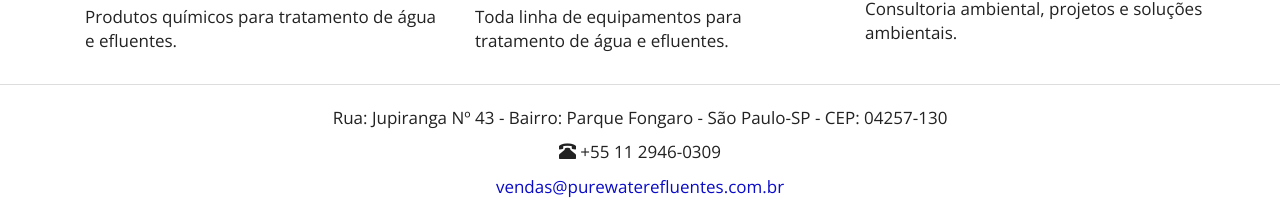
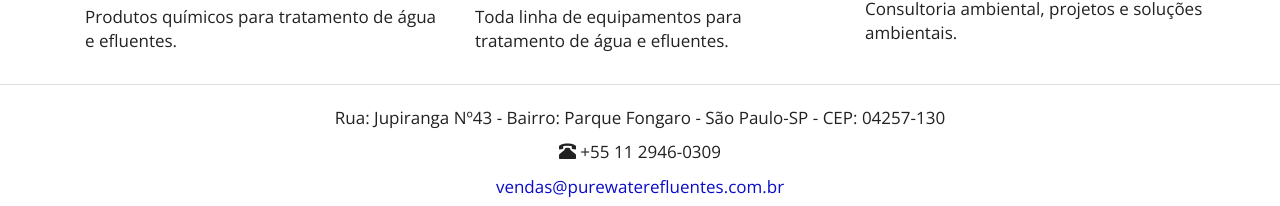
Before and after one commit to purewaterefluentes/purewaterefluentes.github.io, a Jekyll site: the page built from index.html, in a window 1280 px wide and 979 px high. Shown: the part 770-976 px from the top of the window. Built offline with Jekyll 4.4.1, drawn with Linux system fonts in a browser that asks for light colours; nearby versions of some CDN libraries; library files that are not in the unit come from our copies.

Commit message:
Update footer.html

```diff
--- a/_includes/purewater/footer.html
+++ b/_includes/purewater/footer.html
@@ -3,7 +3,7 @@
   <div class="container">
       <div class="row">
         <div class="col-lg-12">
-          <p class="text-center">Rua: Jupiranga Nº 43 - Bairro: Parque Fongaro - São Paulo-SP - CEP: 04257-130</p>
+          <p class="text-center">Rua: Jupiranga  Nº43 - Bairro: Parque Fongaro - São Paulo-SP - CEP: 04257-130</p>
           <p class="text-center"><span class="glyphicon glyphicon-phone-alt" aria-hidden="true"></span> +55 11 2946-0309</p>
           <p class="text-center"><a href="mailto:vendas@purewaterefluentes.com.br">vendas@purewaterefluentes.com.br</a></p>
         </div>
```
